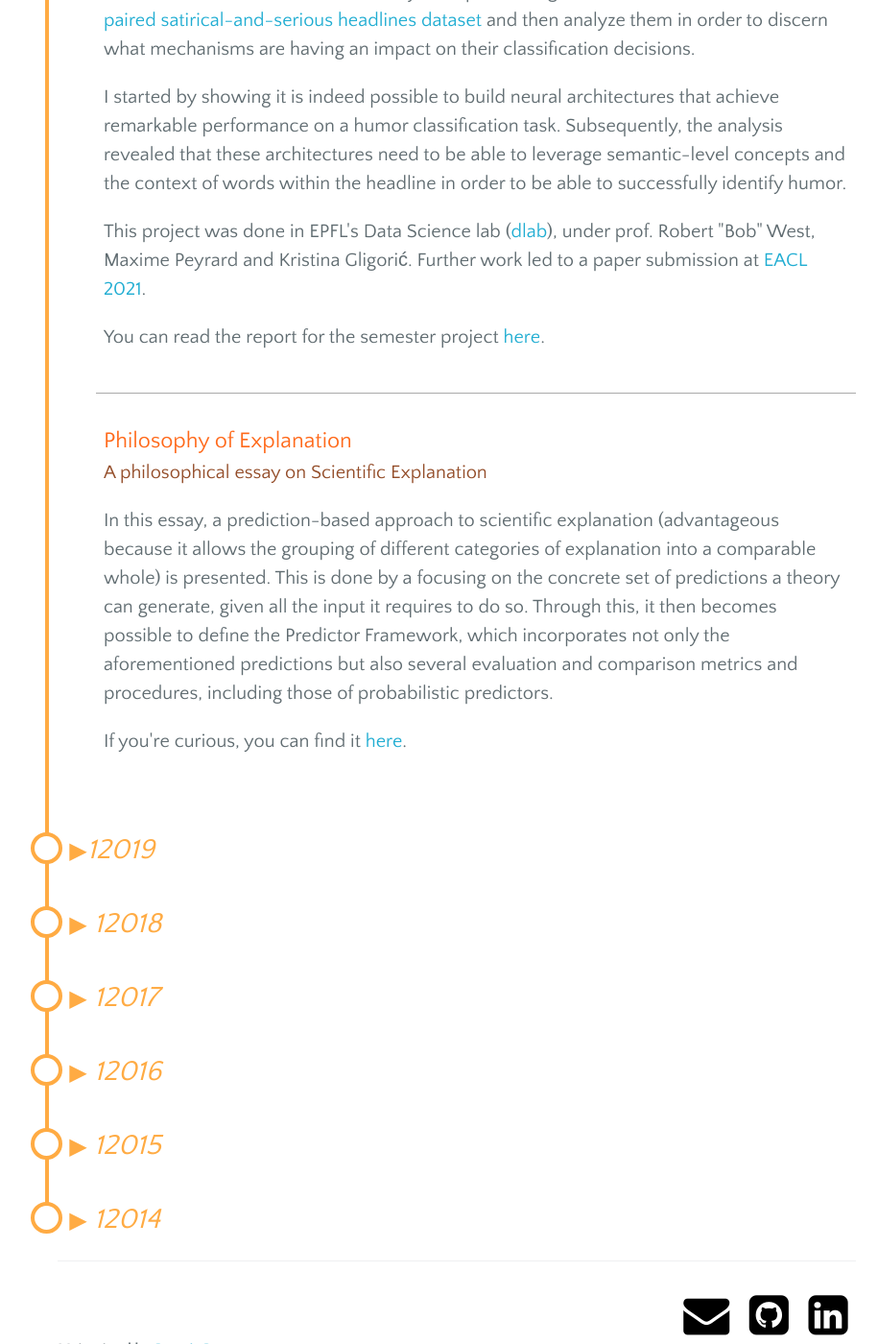
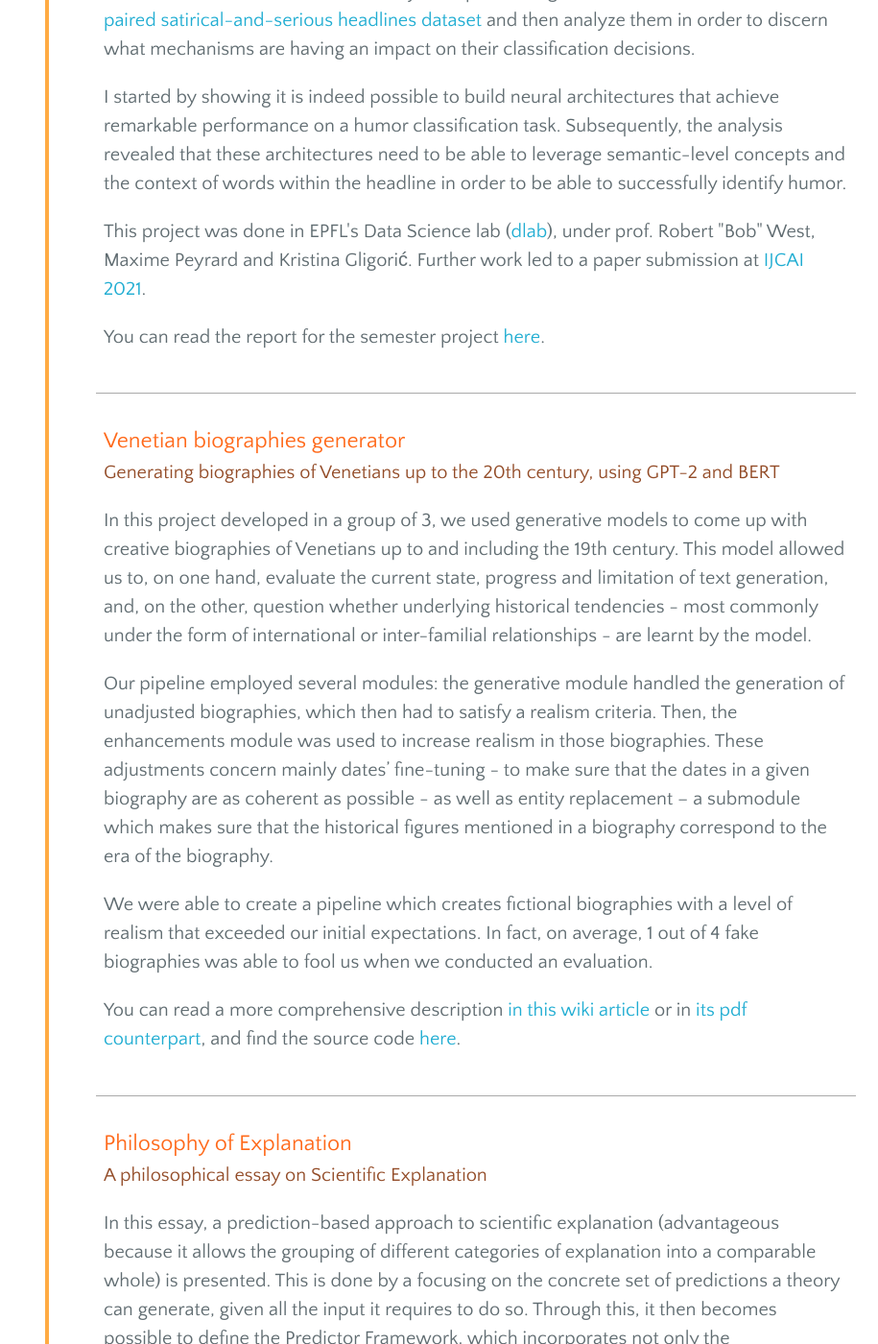
Before and after one commit to obiwit/obiwit.github.io, a Jekyll site: the page built from all_projects.html, in a window 1280 px wide and 1400 px high, scrolled down 1074 px. Shown: the whole window at 96% size, without its empty margins (164-1079 px from the left). Built offline with Jekyll 4.4.1, drawn with Linux system fonts in a browser that asks for light colours; nearby versions of some CDN libraries.

Commit message:
minor update to projects

```diff
--- a/all_projects.html
+++ b/all_projects.html
@@ -32,10 +32,20 @@ author: obiwit
         <h4>Using state-of-the-art NLP to tackle humor detection</h4>
         <p>A semester-long research project using BERT (Bidirectional Encoder Representations from Transformers) to construct reasonably well-performing humor-detection models on a <a href="https://github.com/epfl-dlab/unfun">paired satirical-and-serious headlines dataset</a> and then analyze them in order to discern what mechanisms are having an impact on their classification decisions.</p>
         <p>I started by showing it is indeed possible to build neural architectures that achieve remarkable performance on a humor classification task. Subsequently, the analysis revealed that these architectures need to be able to leverage semantic-level concepts and the context of words within the headline in order to be able to successfully identify humor.</p>
-        <p>This project was done in EPFL's Data Science lab (<a href="https://dlab.epfl.ch">dlab</a>), under prof. Robert "Bob" West, Maxime Peyrard and Kristina Gligorić. Further work led to a paper submission at <a href="https://2021.eacl.org">EACL 2021</a>.</p>
-        <p>You can read the report for the semester project <a class="pdf" target="_blank" data-project="humorBERT"
-          href="{{ site.baseurl }}/pdf/projects/nlp_humor.pdf">here</a>.</p>
+        <p>This project was done in EPFL's Data Science lab (<a href="https://dlab.epfl.ch">dlab</a>), under prof. Robert "Bob" West, Maxime Peyrard and Kristina Gligorić. Further work led to a paper submission at <a href="https://ijcai-21.org">IJCAI 2021</a>.</p>
+        <p>You can read the report for the semester project <a class="pdf" target="_blank" data-project="humorBERT" href="{{ site.baseurl }}/pdf/projects/nlp_humor.pdf">here</a>.</p>
       </li>
+
+      <li id="venbiogen">
+        <h3>Venetian biographies generator</h3>
+        <h4>Generating biographies of Venetians up to the 20th century, using GPT-2 and BERT</h4>
+        <p>In this project developed in a group of 3, we used generative models to come up with creative biographies of Venetians up to and including the 19th century. This model allowed us to, on one hand, evaluate the current state, progress and limitation of text generation, and, on the other, question whether underlying historical tendencies - most commonly under the form of international or inter-familial relationships - are learnt by the model.</p>
+        <p>Our pipeline employed several modules: the generative module handled the generation of unadjusted biographies, which then had to satisfy a realism criteria. Then, the enhancements module was used to increase realism in those biographies. These adjustments concern mainly dates’ fine-tuning - to make sure that the dates in a given biography are as coherent as possible - as well as entity replacement – a submodule which makes sure that the historical figures mentioned in a biography correspond to the era of the biography.</p>
+        <p>We were able to create a pipeline which creates fictional biographies with a level of realism that exceeded our initial expectations. In fact, on average, 1 out of 4 fake biographies was able to fool us when we conducted an evaluation.</p>
+        <p>You can read a more comprehensive description <a class="pdf"
+          href="http://fdh.epfl.ch/index.php?title=VenBioGen&oldid=6053">in this wiki article</a> or in <a class="pdf" target="_blank" data-project="venbiogen" href="{{ site.baseurl }}/pdf/projects/venbiogen.pdf">its pdf counterpart</a>, and find the source code <a
+          href="https://github.com/MSc-EPFL/biography-generation">here</a>.</p>
+
       </li>
 
       <li id="philosophy">
```
Also changed, not shown: 1 other file.
